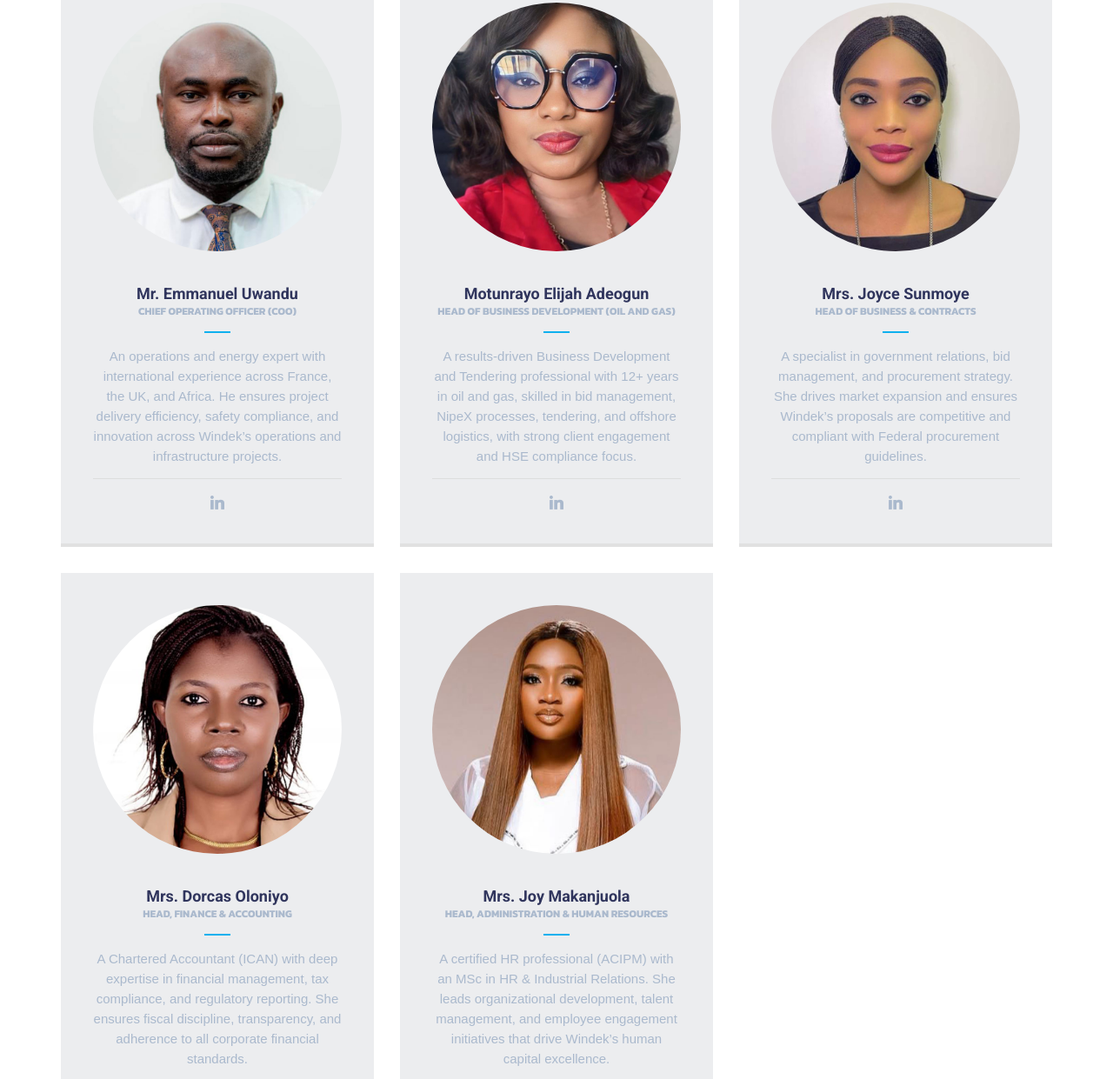
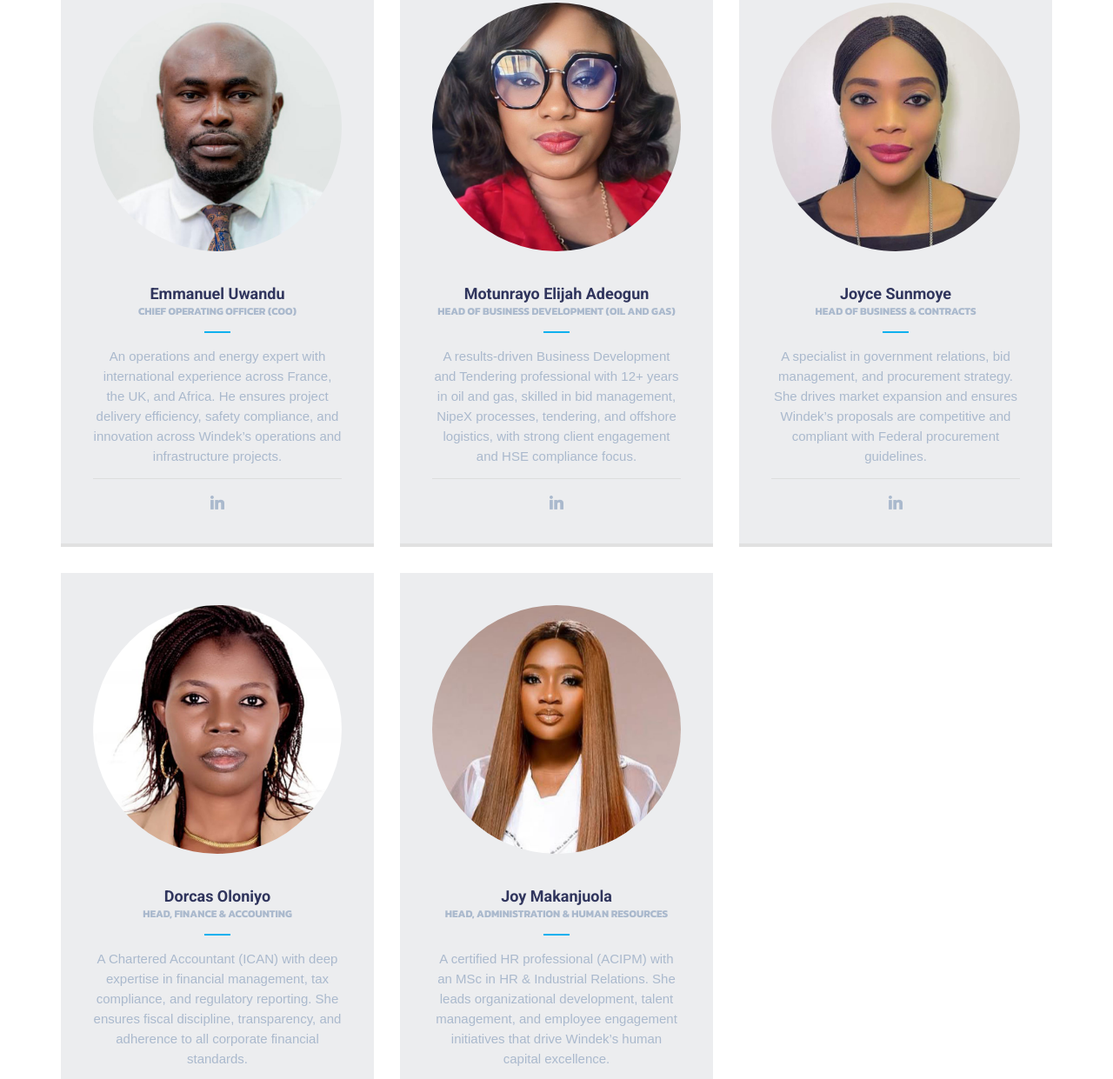
Before and after one commit to cnario/windekprocurement-site, a website: page team.html in a window 1280 px wide. Shown: the part 508-1749 px from the top of the page at 87% size. Drawn offline with Linux system fonts and the light colour scheme; files whose address does not match are found by name.

Commit message:
Remove 'Mrs.' prefix from team member names

```diff
--- a/team.html
+++ b/team.html
@@ -195,7 +195,7 @@
 								<div class="thumbnail text-center with_padding with_background">
 									<img src="images/team/2.jpg" alt="Mr. Emmanuel Uwandu">
 									<div class="caption">
-										<h4><a href="#">Mr. Emmanuel Uwandu</a></h4>
+										<h4><a href="#">Emmanuel Uwandu</a></h4>
 										<p>Chief Operating Officer (COO)</p>
 										<hr class="divider_2_30 main_bg_color">
 										<p>
@@ -233,7 +233,7 @@
 								<div class="thumbnail text-center with_padding with_background">
 									<img src="images/team/6.jpg" alt="Mrs. Joyce Sunmoye">
 									<div class="caption">
-										<h4><a href="#">Mrs. Joyce Sunmoye</a></h4>
+										<h4><a href="#">Joyce Sunmoye</a></h4>
 										<p>Head of Business & Contracts</p>
 										<hr class="divider_2_30 main_bg_color">
 										<p>
@@ -252,7 +252,7 @@
 								<div class="thumbnail text-center with_padding with_background">
 									<img src="images/team/5.jpg" alt="Mrs. Dorcas Oloniyo">
 									<div class="caption">
-										<h4><a href="#">Mrs. Dorcas Oloniyo</a></h4>
+										<h4><a href="#">Dorcas Oloniyo</a></h4>
 										<p>Head, Finance & Accounting</p>
 										<hr class="divider_2_30 main_bg_color">
 										<p>
@@ -271,7 +271,7 @@
 								<div class="thumbnail text-center with_padding with_background">
 									<img src="images/team/4.jpg" alt="Mrs. Joy Solesi">
 									<div class="caption">
-										<h4><a href="#">Mrs. Joy Makanjuola</a></h4>
+										<h4><a href="#">Joy Makanjuola</a></h4>
 										<p>Head, Administration & Human Resources</p>
 										<hr class="divider_2_30 main_bg_color">
 										<p>
```
